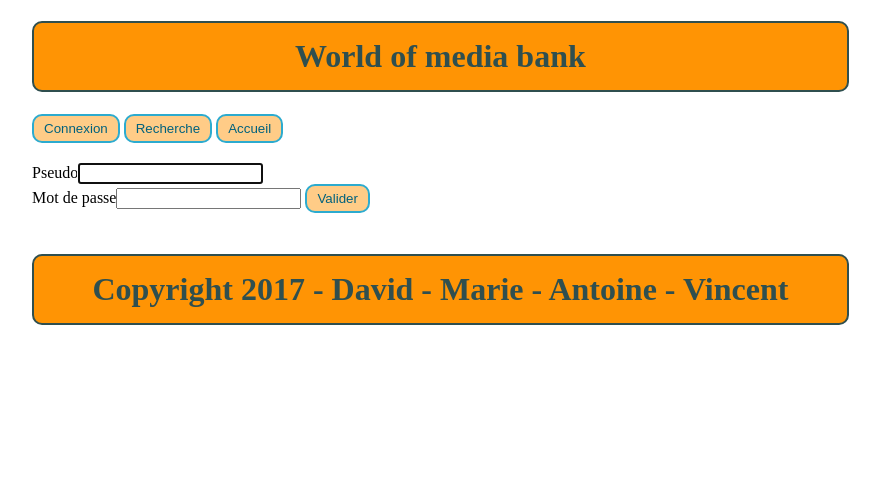
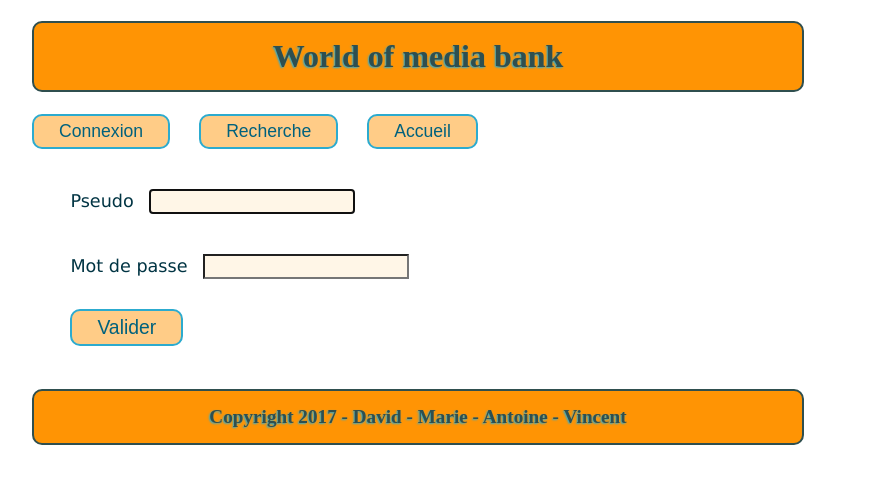
Before and after one commit to DavidLdnr/projet_DMAV, a PHP site: page /index.php?page=connexion in a window 1280 px wide. Shown: the top 484 px of the page, without its empty margins (224-1104 px from the left). Run offline with PHP 8.4, Linux system fonts and the light colour scheme.

Commit message:
maj style.css

```diff
--- a/style.css
+++ b/style.css
@@ -1,22 +1,38 @@
-@media screen and (min-width: 120mm) {
+@media screen and (min-width: 100mm) {
     body {
         margin-left: 20%;
-    }
-    footer {
+        width: 60%;
+        min-height: 100%;
+        color: #003443;
     }
     input[type="button"],
     input[type="submit"] {
-        padding: 5px 10px;
+        padding: 5px 25px;
         background: #FFCC87;
         border: 2px solid #2cabcf;
         border-radius: 10px;
         color: #00617D;
+        font-size: 1.1em;
     }
     input[type="button"]:hover,
     input[type="submit"]:hover {
         background: #2cabcf;
         border: 2px solid #FFCC87;
         color: #FFCC87;
+    }
+    input[type="button"] {
+        margin-right: 25px;
+    }
+    input[type="submit"] {
+        margin: 10px 0px;
+        display: block;
+    }
+    input[type="text"],
+    input[type="password"] {
+        margin: 20px 0px;
+        background-color: #FFF6E7;
+        font-size: 0.9em;
+        font-family: Verdana, Arial, Helvetica, sans-serif;
     }
     a:link {
         text-decoration: none;
@@ -26,13 +42,29 @@
     }
     .type {
         display: block;
-        padding: 15px 10px;
+        margin: 5px 5%;
+        border: 1px solid #2cabcf;
+        text-align: center;
+        border-radius: 5mm;
+        background-color: #FFF6E7;
+        width: 90%;
     }
     .type video {
-        max-width: 500px;
+        max-width: 200mm;
     }
     .type img {
-        max-width: 500px;
+        max-width: 200mm;
+    }
+    .type video:hover {
+        max-width: 100%;
+    }
+    .type img:hover {
+        max-width: 100%;
+    }
+    .type,
+    form {
+        font-size: 1.1em;
+        font-family: Verdana, Arial, Helvetica, sans-serif;
     }
     h2 {
         color: #00617D;
@@ -45,9 +77,17 @@
         background: #FF9404;
         border: 2px solid darkslategrey;
         border-radius: 10px;
-        width: 80%;
+        width: 100%;
+        text-shadow: -1px 1px 2px #2cabcf;
+    }
+    footer {
+        font-size: 0.6em;
     }
     form {
         padding: 20px 0px;
+        margin-left: 5%;
+    }
+    label {
+        padding-right: 15px;
     }
 }
```
